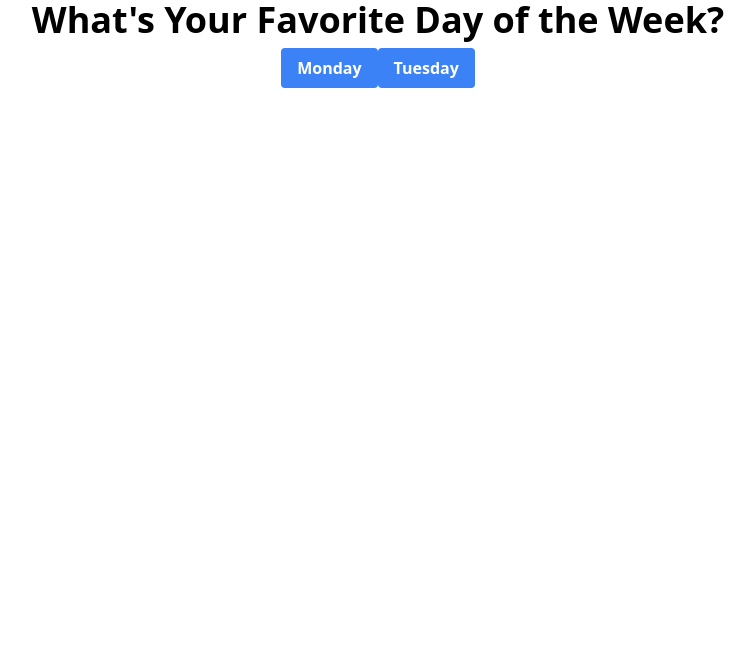
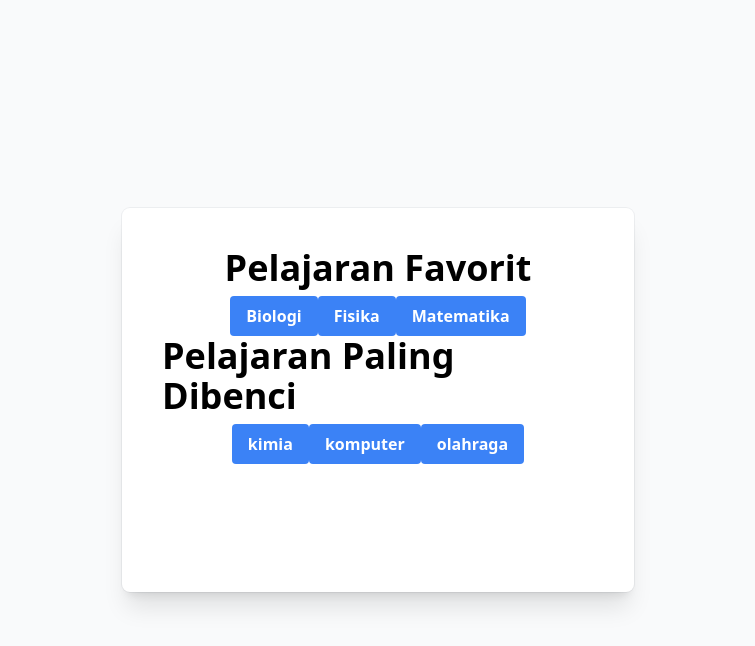
Before and after one commit to ReisanDamara/TaliaPortofolio, a website: page testform.html in a window 1280 px wide. Shown: the whole page, without its empty margins (262-1017 px from the left). Drawn offline with nearby package versions, Linux system fonts and the light colour scheme.

Commit message:
new update

```diff
--- /dev/null
+++ b/script.js
@@ -0,0 +1,5 @@
+function hidesoal1() {
+    var x = document.getElementById("Fisika");
+      x.style.visibility = "hidden";
+
+ }
--- a/testform.html
+++ b/testform.html
@@ -2,13 +2,30 @@
 <html>
 <head>
 	<link href="./output.css" rel="stylesheet">
+	<script src="https://cdn.tailwindcss.com"></script>
+	<script src="script.js"></script>
 	<title>Simple Test Form Game</title>
 </head>
 <body>
-	<h1 class="text-4xl font-bold mb-2 justify-center flex">What's Your Favorite Day of the Week?</h1>
-	<div class="flex justify-center P-5">
-		<button id="monday" class="bg-blue-500 hover:bg-blue-700 text-white font-bold py-2 px-4 rounded P-5">Monday</button>
-		<button id="tuesday" class="bg-blue-500 hover:bg-blue-700 text-white font-bold py-2 px-4 rounded P-5">Tuesday</button>
+	<div class="relative flex min-h-screen flex-col justify-center overflow-hidden bg-gray-50 py-6 sm:py-12">
+		<form class="items-center relative bg-white min-h-96 px-6 pt-10 pb-8 shadow-xl ring-1 ring-gray-900/5 sm:mx-auto sm:max-w-lg sm:rounded-lg sm:px-10">
+			<div id="soal1">
+				<h1 class="text-4xl font-bold mb-2 justify-center flex">Pelajaran Favorit</h1>
+				<div class="flex justify-center P-5">
+					<button id="Biologi" onclick="hidesoal1()" class="bg-blue-500 hover:bg-blue-700 text-white font-bold py-2 px-4 rounded P-5">Biologi</button>
+					<button id="Fisika" onclick="hidesoal1()" class="bg-blue-500 hover:bg-blue-700 text-white font-bold py-2 px-4 rounded P-5">Fisika</button>
+					<button id="Matematika" onclick="hidesoal1()" class="bg-blue-500 hover:bg-blue-700 text-white font-bold py-2 px-4 rounded P-5">Matematika</button>
+				</div>
+			</div>
+			<div id="soal2">
+				<h1 class="text-4xl font-bold mb-2 justify-center flex">Pelajaran Paling Dibenci</h1>
+				<div class="flex justify-center P-5">
+					<button id="Biologi" class="bg-blue-500 hover:bg-blue-700 text-white font-bold py-2 px-4 rounded P-5">kimia</button>
+					<button id="Fisika" class="bg-blue-500 hover:bg-blue-700 text-white font-bold py-2 px-4 rounded P-5">komputer</button>
+					<button id="Matematika" class="bg-blue-500 hover:bg-blue-700 text-white font-bold py-2 px-4 rounded P-5">olahraga</button>
+				</div>
+			</div>
+		</form>
 	</div>
 </body>
 </html>
```
Also changed, not shown: index.html (+1 -0 lines), output.css.
